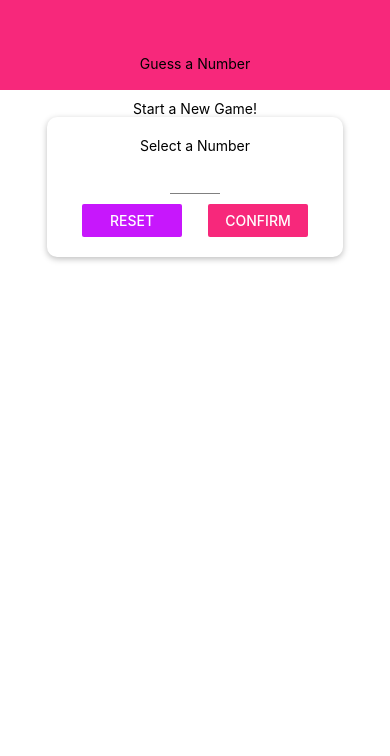
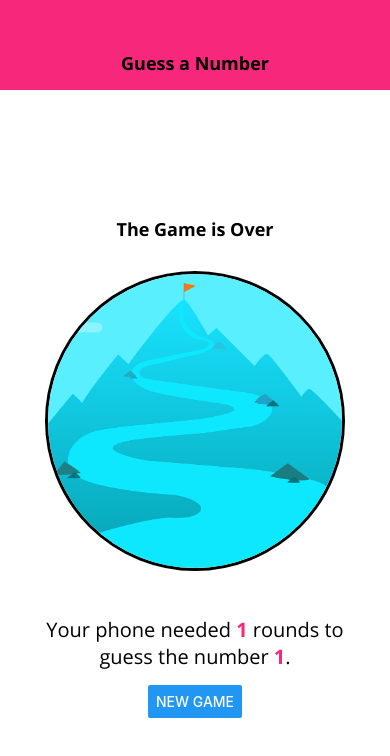
Before and after one commit to oguzhanturgut/guessing-app, a React Native app: screen / in a window 390 px wide. Shown: the top 756 px of the page. Built offline with nearby package versions, Linux system fonts and the light colour scheme.

Commit message:
add image & style text on game over screen

```diff
--- a/App.js
+++ b/App.js
@@ -44,7 +44,13 @@ export default function App() {
     setGuessRounds(numberOfRounds);
   };
 
-  let content = <StartGameScreen onStartGame={startGameHandler} />;
+  let content = (
+    <GameOverScreen
+      roundsNumber={1}
+      userNumber={1}
+      onRestart={configureNewGameHandler}
+    />
+  );
 
   if (userNumber && guessRounds <= 0) {
     content = (
--- a/components/BodyText.js
+++ b/components/BodyText.js
@@ -1,11 +1,13 @@
 import React from "react";
 import { Text, StyleSheet } from "react-native";
 
-const BodyText = (props) => <Text styles={styles.body}>{props.children}</Text>;
+const BodyText = (props) => (
+  <Text style={{ ...styles.body, ...props.style }}>{props.children}</Text>
+);
 
 const styles = StyleSheet.create({
   body: {
-    fontFamily: "open-sans-bold",
+    fontFamily: "open-sans",
   },
 });
 
--- a/components/TitleText.js
+++ b/components/TitleText.js
@@ -2,7 +2,7 @@ import React from "react";
 import { Text, StyleSheet } from "react-native";
 
 const TitleText = (props) => (
-  <Text styles={{ ...styles.title, ...props.title }}>{props.children}</Text>
+  <Text style={{ ...styles.title, ...props.style }}>{props.children}</Text>
 );
 
 const styles = StyleSheet.create({
--- a/screens/GameOverScreen.js
+++ b/screens/GameOverScreen.js
@@ -1,13 +1,35 @@
 import React from "react";
-import { View, Text, StyleSheet, Button } from "react-native";
+import { View, Text, StyleSheet, Button, Image } from "react-native";
 
-const GameOverScreen = props => {
+import BodyText from "../components/BodyText";
+import TitleText from "../components/TitleText";
+import Colors from "../constants/colors";
+
+const GameOverScreen = (props) => {
   return (
     <View style={styles.screen}>
-      <Text>The Game is Over</Text>
-        <Text>Number of rounds: {props.roundsNumber}</Text>
-        <Text>Number was: {props.userNumber}</Text>
-        <Button title="NEW GAME" onPress={props.onRestart}/>
+      <TitleText>The Game is Over</TitleText>
+      <View style={styles.imageContainer}>
+        <Image
+          source={require("../assets/success.png")}
+          // source={{
+          //   uri:
+          //     "https://upload.wikimedia.org/wikipedia/commons/thumb/8/88/Summit_of_the_Matterhorn.jpg/640px-Summit_of_the_Matterhorn.jpg",
+          // }}
+          style={styles.image}
+          resizeMode="cover"
+        />
+      </View>
+      <View style={styles.resultContainer}>
+        <BodyText style={styles.resultText}>
+          Your phone needed{" "}
+          <Text style={styles.highlight}>{props.roundsNumber}</Text> rounds to
+          guess the number{" "}
+          <Text style={styles.highlight}>{props.userNumber}</Text>.
+        </BodyText>
+      </View>
+
+      <Button title="NEW GAME" onPress={props.onRestart} />
     </View>
   );
 };
@@ -16,8 +38,33 @@ const styles = StyleSheet.create({
   screen: {
     flex: 1,
     justifyContent: "center",
-    alignItems: "center"
-  }
+    alignItems: "center",
+  },
+  imageContainer: {
+    width: 300,
+    height: 300,
+    borderRadius: 150,
+    borderWidth: 3,
+    borderColor: "black",
+    overflow: "hidden",
+    marginVertical: 30,
+  },
+  image: {
+    width: "100%",
+    height: "100%",
+  },
+  resultContainer: {
+    marginHorizontal: 30,
+    marginVertical: 15,
+  },
+  resultText: {
+    textAlign: "center",
+    fontSize: 20,
+  },
+  highlight: {
+    color: Colors.primary,
+    fontFamily: "open-sans-bold",
+  },
 });
 
 export default GameOverScreen;
--- a/screens/GameScreen.js
+++ b/screens/GameScreen.js
@@ -82,7 +82,8 @@ const styles = StyleSheet.create({
     flexDirection: "row",
     justifyContent: "space-around",
     marginTop: 20,
-    maxWidth: "80%",
+    width: 400,
+    maxWidth: "90%",
   },
 });
 
```
Also changed, not shown: assets/success.png (added).
